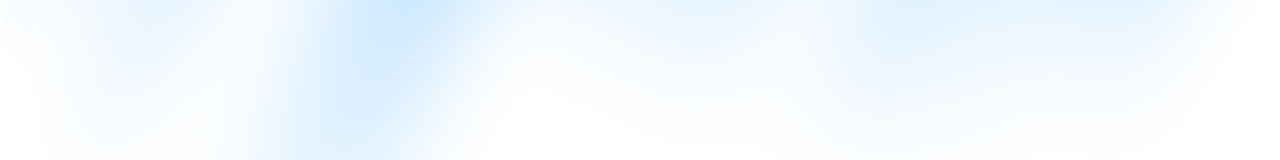
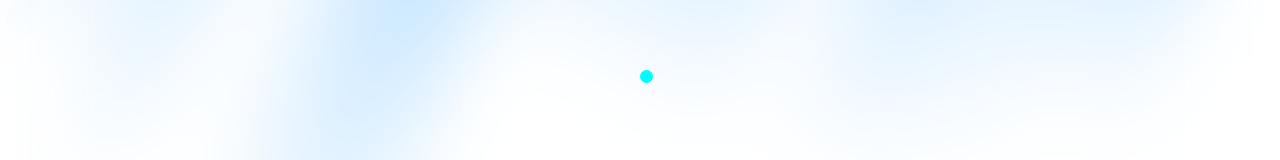
Before and after one commit to chamika-damith/techcd-portfolio, a Next.js app: page /pricing in a window 1280 px wide. Shown: the part 330-490 px from the top of the page. Built offline with nearby package versions, Linux system fonts and the light colour scheme; a web font is replaced by a local one.

Commit message:
feat: add custom cursor and update selection styles

```diff
--- a/app/globals.css
+++ b/app/globals.css
@@ -15,19 +15,16 @@
 @layer base {
   * {
     scrollbar-width: thin;
+    cursor: none;
   }
 
   ::selection {
-    color: white;
-    background: black;
+    color: var(--background);
+    background: var(--foreground);
   }
 
   body {
     overflow: hidden;
-  }
-
-  button {
-    cursor: pointer;
   }
 }
 
--- a/app/layout.tsx
+++ b/app/layout.tsx
@@ -1,6 +1,7 @@
 import type { Metadata } from "next";
 import { Tomorrow, Tektur, Oswald } from "next/font/google";
 import "./globals.css";
+import Cursor from "@/components/user/Cursor";
 
 const tomorrow = Tomorrow({
   variable: "--font-tomorrow",
@@ -34,6 +35,7 @@ export default function RootLayout({
         className={`${tomorrow.variable} ${tektur.variable} ${oswald.variable} text-foreground bg-background text-[12px] antialiased sm:text-[14.4px] md:text-[16.8px] lg:text-[20.4px] xl:text-[24px] 2xl:text-[27.6px]`}
       >
         {children}
+        <Cursor />
       </body>
     </html>
   );
--- /dev/null
+++ b/components/user/Cursor.tsx
@@ -0,0 +1,32 @@
+"use client";
+
+import React, { useEffect, useRef } from "react";
+
+const Cursor = () => {
+  const cursorRef = useRef<HTMLDivElement>(null);
+
+  useEffect(() => {
+    const handleMouseMove = (e: MouseEvent) => {
+      console.log(e.clientX);
+      console.log(e.clientY);
+
+      const cursor = cursorRef.current;
+      if (!cursor) return;
+
+      cursor.style.left = e.clientX.toString() + "px";
+      cursor.style.top = e.clientY.toString() + "px";
+    };
+
+    window.addEventListener("mousemove", handleMouseMove);
+    return () => window.removeEventListener("mousemove", handleMouseMove);
+  }, []);
+
+  return (
+    <div
+      ref={cursorRef}
+      className="bg-primary fixed top-1/2 left-1/2 z-[999] aspect-square w-[1%] rounded-full mix-blend-hard-light backdrop-blur-sm"
+    ></div>
+  );
+};
+
+export default Cursor;
--- a/components/user/ui/PrimaryButton.tsx
+++ b/components/user/ui/PrimaryButton.tsx
@@ -98,7 +98,7 @@ const PrimaryButton: React.FC<PrimaryButtonProps> = ({
       {/* icon */}
       <div
         className={cn(
-          "bg-primary text-background relative m-[0.3em] size-[2em] rounded-full transition-all duration-500 group-hover:bg-transparent group-hover:text-white",
+          "bg-primary text-background group-hover:text-foreground relative m-[0.3em] size-[2em] rounded-full transition-all duration-500 group-hover:bg-transparent",
           iconStyles,
         )}
       >
```
